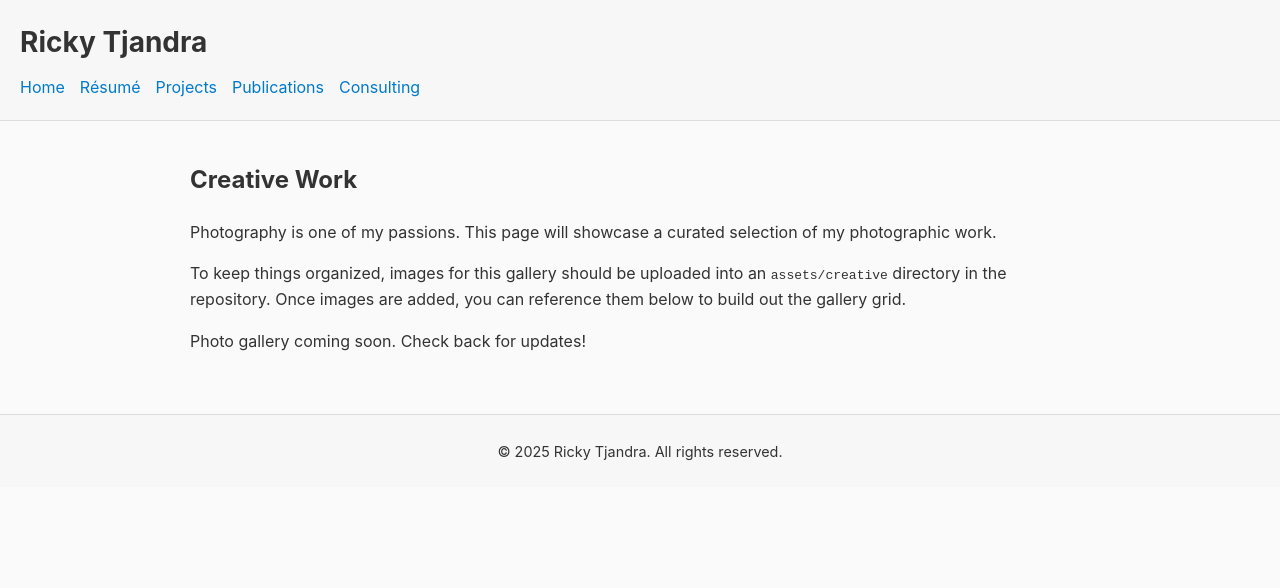
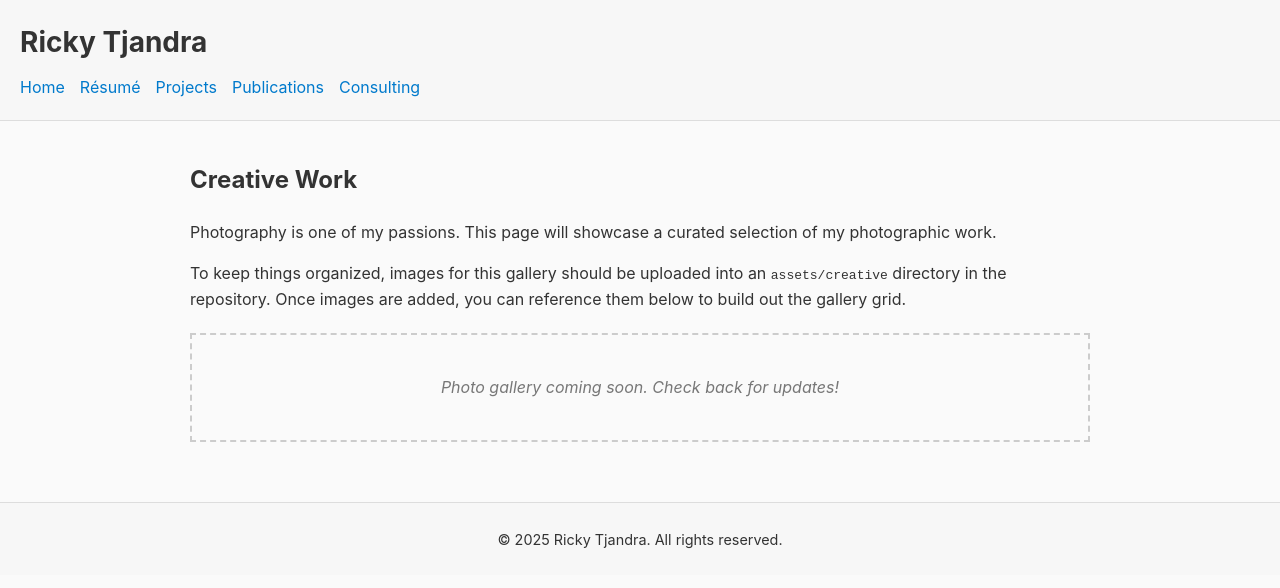
Before and after one commit to r2tjandr/personal-website, a Jekyll site: the page built from creative-work.md, in a window 1280 px wide. Shown: the top 588 px of the page. Built offline with Jekyll 4.4.1, drawn with Linux system fonts in a browser that asks for light colours.

Commit message:
Add gallery styles to style.css

```diff
--- a/assets/style.css
+++ b/assets/style.css
@@ -126,3 +126,28 @@
   margin-top: 0;
   font-size: 1.2rem;
 }
+
+/* Styles for the photography gallery on the Creative Work page */
+.photo-gallery {
+  display: grid;
+  grid-template-columns: repeat(auto-fit, minmax(200px, 1fr));
+  gap: 15px;
+  margin-top: 20px;
+}
+
+.photo-gallery img {
+  width: 100%;
+  height: auto;
+  border-radius: 8px;
+  object-fit: cover;
+  display: block;
+}
+
+/* Placeholder styling for when no images are yet uploaded */
+.gallery-placeholder {
+  padding: 40px;
+  border: 2px dashed #ccc;
+  text-align: center;
+  color: #777;
+  font-style: italic;
+}
```
